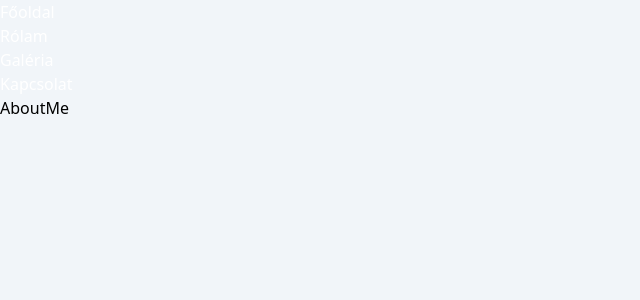
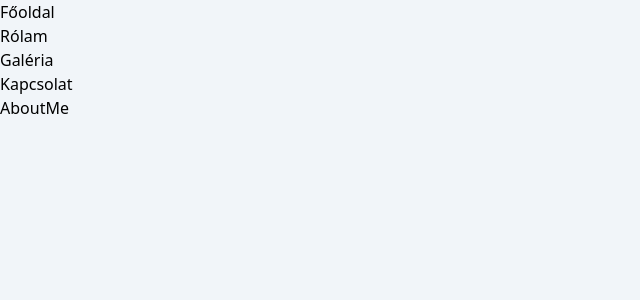
Before and after one commit to Floriian/hedphotography, a Next.js app: page /about-me in a window 1280 px wide. Shown: the top 300 px of the page, without its empty margins (0-640 px from the left). Built offline with nearby package versions, Linux system fonts and the light colour scheme.

Commit message:
fixing menu

```diff
--- a/src/components/Layout.tsx
+++ b/src/components/Layout.tsx
@@ -1,4 +1,8 @@
-import Menu from './Menu';
+import dynamic from 'next/dynamic';
+
+const Menu = dynamic(() => import('./Menu'), {
+  ssr: false,
+});
 
 type Props = {
   children: React.ReactNode;
@@ -7,10 +11,8 @@ type Props = {
 export default function Layout({ children }: Props) {
   return (
     <>
-      <div className="fixed w-full">
-        <Menu />
-      </div>
-      <div className="relative -z-10">{children}</div>
+      <Menu />
+      {children}
     </>
   );
 }
--- a/src/components/Menu.tsx
+++ b/src/components/Menu.tsx
@@ -9,16 +9,17 @@ function Menu() {
   const bgRef = useRef<HTMLDivElement>(null);
   const router = useRouter();
   const scroll = useScroll();
+  useEffect(() => {
+    if (window.location.pathname === '/') setHomepage(true);
+    if (window.location.pathname != '/') setHomepage(false);
+  }, [router.pathname]);
 
-  //TODO with classnames.
-
-  useEffect(() => {
-    if (router.pathname === '/') setHomepage(true);
-    if (router.pathname != '/') setHomepage(false);
-  }, [router.pathname]);
+  //! TODO: FIND A BETTER SOLUTION FOR THIS
+  //* dynamic import on layout
 
   useEffect(() => {
     // const opacity = 1 - (window.screen.height - scroll) / 100;
+    if (isHomepage) {
       const opacity = scroll / 1000;
 
       if (opacity <= 0.5) {
@@ -29,12 +30,24 @@ function Menu() {
         bgRef.current!.style.cssText = `color: rgba(0,0,0, ${opacity});`;
       }
       bgRef.current!.style.cssText += `background-color: rgba(241,245,249, ${opacity});`;
-  }, [scroll]);
+    }
+  }, [scroll, isHomepage]);
 
   return (
-    <nav className="flex w-full justify-center">
+    <nav className="fixed flex w-full justify-center">
       <div
-        className="m-10 w-fit rounded-full px-16 py-3 text-xl"
+        className={
+          isHomepage
+            ? 'm-10 w-fit rounded-full px-16 py-3 text-xl'
+            : 'm-10 w-fit rounded-full px-16 py-3 text-xl shadow-xl drop-shadow-xl'
+        }
+        style={
+          isHomepage
+            ? {
+                color: 'black',
+              }
+            : undefined
+        }
         ref={bgRef}
       >
         <ul className="flex">
--- a/src/pages/index.tsx
+++ b/src/pages/index.tsx
@@ -49,7 +49,7 @@ export async function getStaticProps() {
 
 function Index({ images, aboutme, heroImage }: Props) {
   return (
-    <>
+    <div className="relative -z-10">
       <section>
         <HeroImage url={heroImage.publicUrl}>
           <h1 className="absolute top-1/2 left-1/2 -translate-x-1/2 -translate-y-1/2 text-center text-xl uppercase text-white">
@@ -82,7 +82,7 @@ function Index({ images, aboutme, heroImage }: Props) {
           ))}
         </div>
       </section>
-    </>
+    </div>
   );
 }
 
```
Lines whose indentation alone changed are shown as unchanged.
